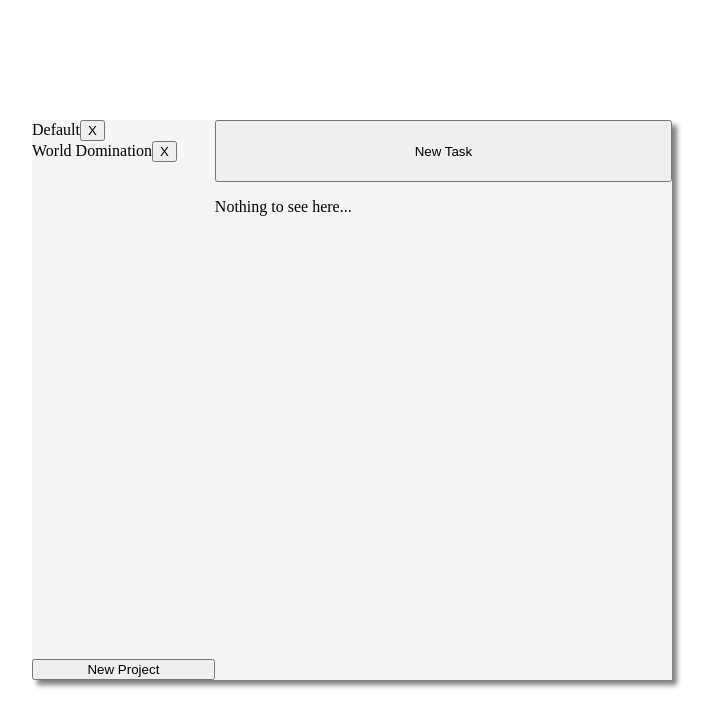
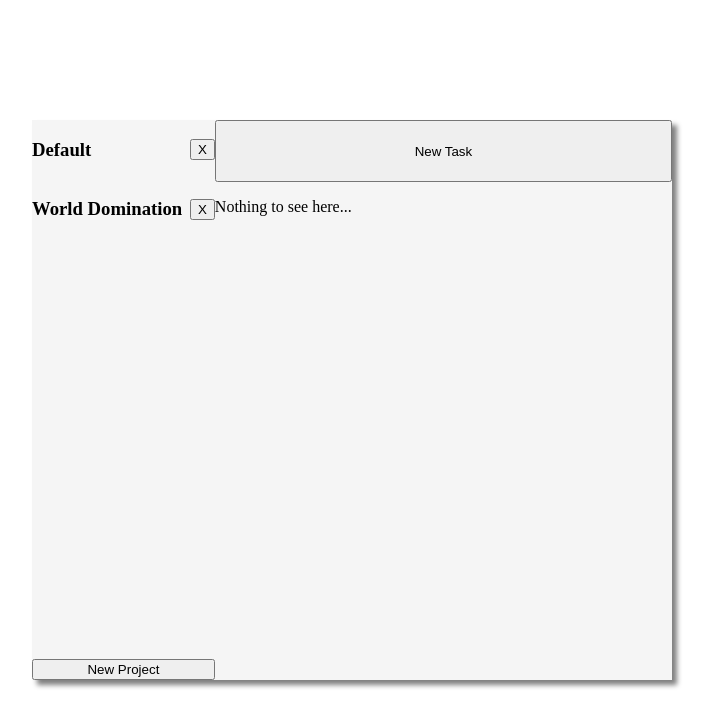
Before and after one commit to Lucrum/to-do-list, a website built with webpack: page dist/index.html in a window 1280 px wide. Shown: the whole page, without its empty margins (288-999 px from the left). Built offline with nearby package versions, Linux system fonts and the light colour scheme.

Commit message:
Remove event propogation prevention

```diff
--- a/src/scripts/project.js
+++ b/src/scripts/project.js
@@ -32,23 +32,22 @@ export function generateProjects(projects) {
   for (const project of projects) {
     let projectDiv = document.createElement('div')
     let deleteButton = document.createElement('button')
-    projectDiv.textContent = project.title
+    let projectName = document.createElement('h3')
+    projectName.textContent = project.title
+
     deleteButton.textContent = "X"
 
     projectDiv.classList.add('project')
 
-    projectDiv.addEventListener('click', () => {
+    projectName.addEventListener('click', () => {
       changeProject(project.id, "change")
     })
 
     deleteButton.addEventListener('click', (e) => {
-      // prevent bubbling, otherwise
-      // it will attempt to change to the deleted project
-      e.stopPropagation()
       deleteProject(project.id)
     })
 
-    projectDiv.append(deleteButton)
+    projectDiv.append(projectName, deleteButton)
 
     res.push(projectDiv)
   }
--- a/src/styles/style.css
+++ b/src/styles/style.css
@@ -30,6 +30,13 @@ div#project-wrapper {
   overflow: scroll;
 }
 
+div.project > h3 {
+  cursor: pointer;
+  flex-grow: 1;
+}
+
 div.project {
-  cursor: pointer;
+  display: flex;
+  justify-content: space-between;
+  align-items: center;
 }
```
Also changed, not shown: dist/index.html, dist/main.js.
